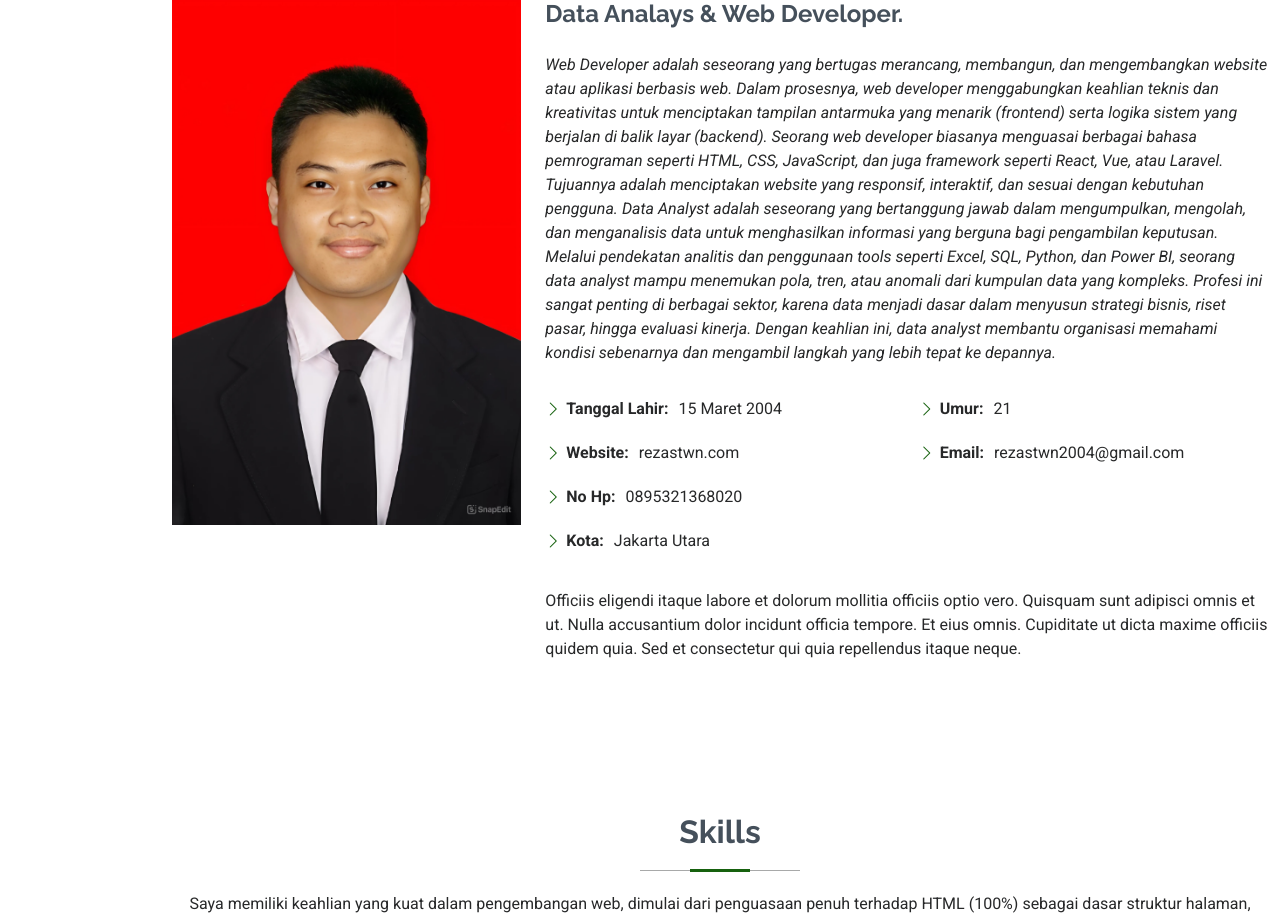
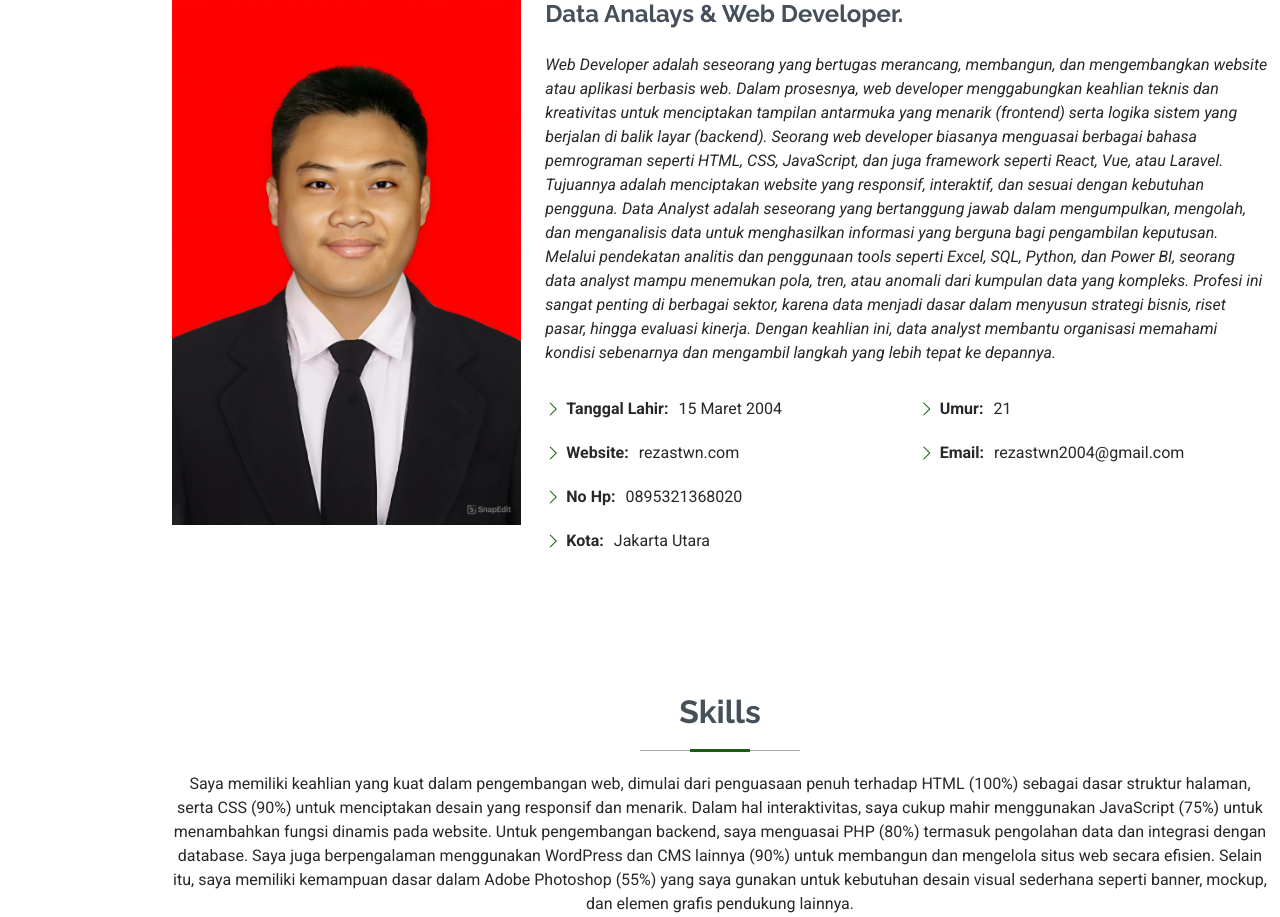
Before and after one commit to rzastwn/Project2, a CodeIgniter 4 app: the page made by app/Views/v_home.php in a window 1280 px wide. Shown: the part 1166-2083 px from the top of the page. Run offline with PHP 8.4 and a stand-in for CodeIgniter, Linux system fonts and the light colour scheme; the template is opened without the code that fills it, so the values that code supplies are empty; some libraries are stand-ins or nearby versions.

Commit message:
update file

```diff
--- a/app/Views/v_home.php
+++ b/app/Views/v_home.php
@@ -123,10 +123,6 @@ Data Analyst adalah seseorang yang bertanggung jawab dalam mengumpulkan, mengola
                 </ul>
               </div>
             </div>
-            <p class="py-3">
-              Officiis eligendi itaque labore et dolorum mollitia officiis optio vero. Quisquam sunt adipisci omnis et ut. Nulla accusantium dolor incidunt officia tempore. Et eius omnis.
-              Cupiditate ut dicta maxime officiis quidem quia. Sed et consectetur qui quia repellendus itaque neque.
-            </p>
           </div>
         </div>
 
```
